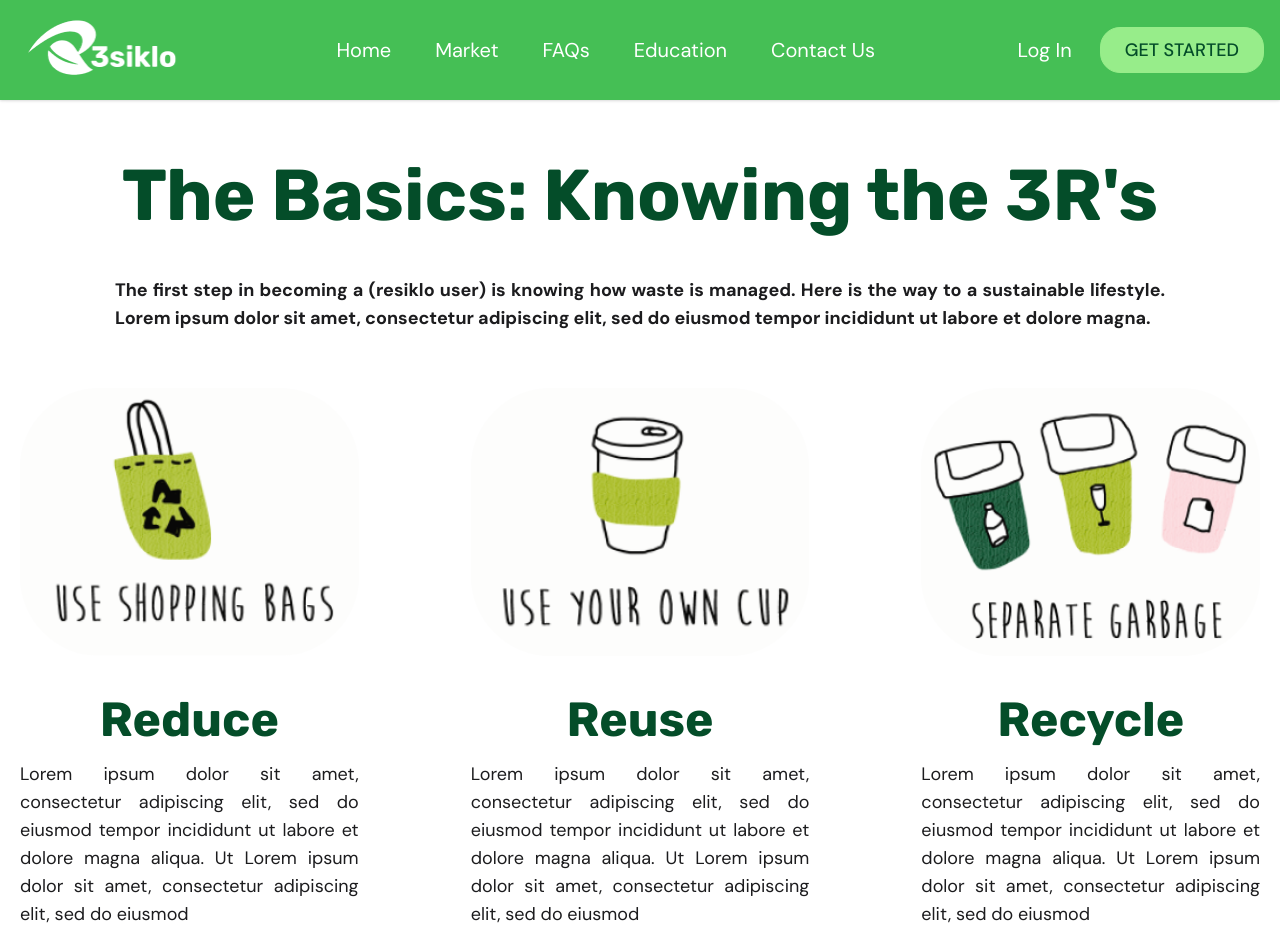
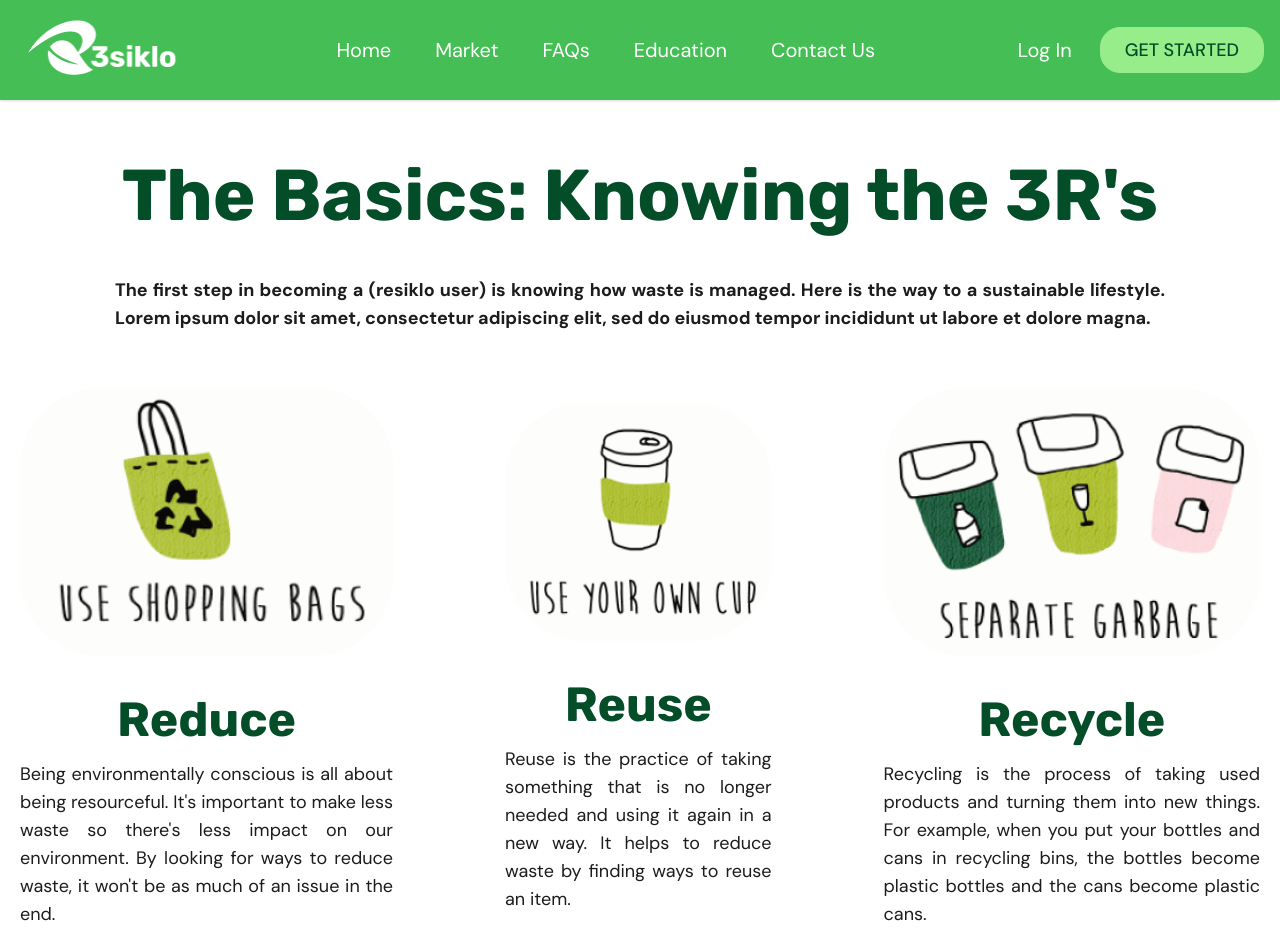
Before and after one commit to khasmir04/resiklo-app, a Next.js app: page /education in a window 1280 px wide. Shown: the top 952 px of the page. Built offline with nearby package versions, Linux system fonts and the light colour scheme.

Commit message:
Fixed market icons and content

```diff
--- a/components/Header.js
+++ b/components/Header.js
@@ -60,17 +60,17 @@ const Header = () => {
               </a>
             </Link>
             <ul className="dropdown-menu absolute hidden text-gray-700 pt-1">
-              <li className>
+              <li>
                 <Link href="/store">
                   <a className="text-lg rounded text-white bg-primary border border-gray-300 hover:text-primary-dark py-1 px-4 block whitespace-no-wrap min-w-[120px]">Store</a>
                 </Link>
               </li>
-              <li className>
+              <li>
                 <Link href="/map">
                   <a className="text-lg rounded text-white bg-primary border border-gray-300 hover:text-primary-dark py-1 px-4 block whitespace-no-wrap min-w-[120px]">Map</a>
                 </Link>
               </li>
-              <li className>
+              <li>
                 <Link href="/estimator">
                   <a className="text-lg rounded text-white bg-primary border border-gray-300 hover:text-primary-dark py-1 px-4 block whitespace-no-wrap min-w-[120px]">Estimator</a>
                 </Link>
--- a/components/HeaderUser.js
+++ b/components/HeaderUser.js
@@ -59,17 +59,17 @@ const HeaderUser = () => {
               </a>
             </Link>
             <ul className="dropdown-menu absolute hidden text-gray-700 pt-1">
-              <li className>
+              <li>
                 <Link href="/store">
                   <a className="text-lg rounded text-white bg-primary border border-gray-300 hover:text-primary-dark py-1 px-4 block whitespace-no-wrap min-w-[120px]">Store</a>
                 </Link>
               </li>
-              <li className>
+              <li>
                 <Link href="/map">
                   <a className="text-lg rounded text-white bg-primary border border-gray-300 hover:text-primary-dark py-1 px-4 block whitespace-no-wrap min-w-[120px]">Map</a>
                 </Link>
               </li>
-              <li className>
+              <li>
                 <Link href="/estimator">
                   <a className="text-lg rounded text-white bg-primary border border-gray-300 hover:text-primary-dark py-1 px-4 block whitespace-no-wrap min-w-[120px]">Estimator</a>
                 </Link>
--- a/pages/education.js
+++ b/pages/education.js
@@ -32,10 +32,7 @@ const education = () => {
               Reduce
             </h2>
             <p className="font-dmsans text-lg text-justify">
-              Lorem ipsum dolor sit amet, consectetur adipiscing elit, sed do
-              eiusmod tempor incididunt ut labore et dolore magna aliqua. Ut
-              Lorem ipsum dolor sit amet, consectetur adipiscing elit, sed do
-              eiusmod
+              Being environmentally conscious is all about being resourceful. It's important to make less waste so there's less impact on our environment. By looking for ways to reduce waste, it won't be as much of an issue in the end.
             </p>
           </div>
 
@@ -51,10 +48,7 @@ const education = () => {
               Reuse
             </h2>
             <p className="font-dmsans text-lg text-justify">
-              Lorem ipsum dolor sit amet, consectetur adipiscing elit, sed do
-              eiusmod tempor incididunt ut labore et dolore magna aliqua. Ut
-              Lorem ipsum dolor sit amet, consectetur adipiscing elit, sed do
-              eiusmod
+              Reuse is the practice of taking something that is no longer needed and using it again in a new way. It helps to reduce waste by finding ways to reuse an item.
             </p>
           </div>
 
@@ -70,10 +64,7 @@ const education = () => {
               Recycle
             </h2>
             <p className="font-dmsans text-lg text-justify">
-              Lorem ipsum dolor sit amet, consectetur adipiscing elit, sed do
-              eiusmod tempor incididunt ut labore et dolore magna aliqua. Ut
-              Lorem ipsum dolor sit amet, consectetur adipiscing elit, sed do
-              eiusmod
+              Recycling is the process of taking used products and turning them into new things. For example, when you put your bottles and cans in recycling bins, the bottles become plastic bottles and the cans become plastic cans.
             </p>
           </div>
         </div>
--- a/pages/market.js
+++ b/pages/market.js
@@ -17,33 +17,33 @@ const market = () => {
               atque pariatur velit numquam sed quo doloremque minus, similique
               quia iure modi dolorem. Magni quos explicabo ut. Libero!
             </p>
-            <div className="flex flex-col mt-20 w-full 2xl:w-7/12 items-center 2xl:items-start justify-start md:px-40 lg:px-72 xl:px-96 2xl:px-[120px]">
+            <div className="flex flex-col mt-20 w-full 2xl:w-7/12 items-center 2xl:items-start justify-start">
               <div className="flex shadow bg-white rounded-2xl border-2 border-secondary w-full py-4 px-7 mb-5">
                 <Image
                   src="/assets/img/market/estimate.png"
                   alt="resiklo-tool-icon"
-                  width="50"
-                  height="62"
+                  width="64"
+                  height="64"
                 />
                 <div className="flex flex-col text-secondary-light ml-4">
                   <h3 className="font-medium text-2xl font-rubik">
                     Estimate Tool
                   </h3>
-                  <p className="text-lg font-dmsans">Calculate your Wastes</p>
+                  <p className="text-lg font-dmsans">Calculate your Earnings</p>
                 </div>
               </div>
               <div className="flex shadow bg-white rounded-2xl border-2 border-secondary w-full py-4 px-7">
                 <Image
                   src="/assets/img/market/explore.png"
                   alt="resiklo-shop-icon"
-                  width="60"
+                  width="64"
                   height="64"
                 />
                 <div className="flex flex-col text-secondary-light ml-4">
                   <h3 className="font-medium text-2xl font-rubik">
                     Explore Junk Shops
                   </h3>
-                  <p className="text-lg font-dmsans">Visit the Market</p>
+                  <p className="text-lg font-dmsans">Browse nearby shops</p>
                 </div>
               </div>
             </div>
```
Also changed, not shown: public/assets/img/market/estimate.png, public/assets/img/market/explore.png.
